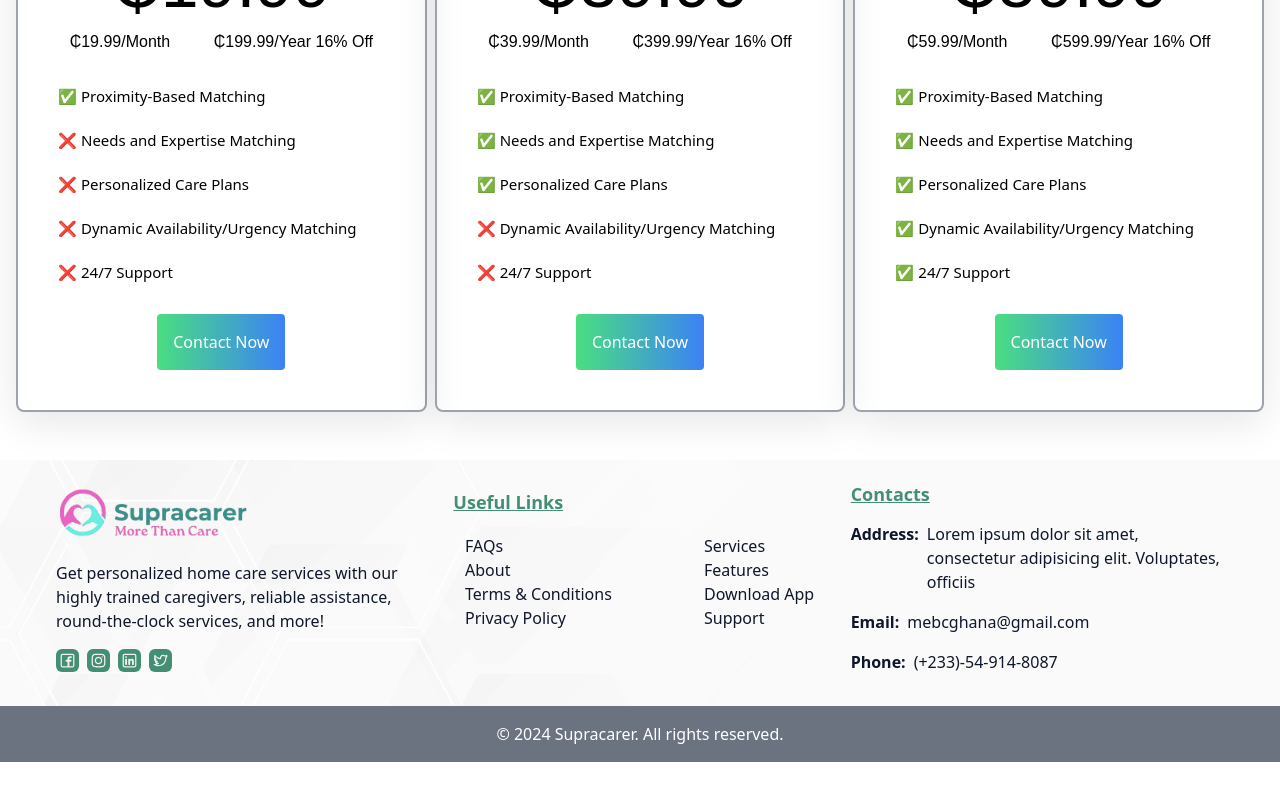
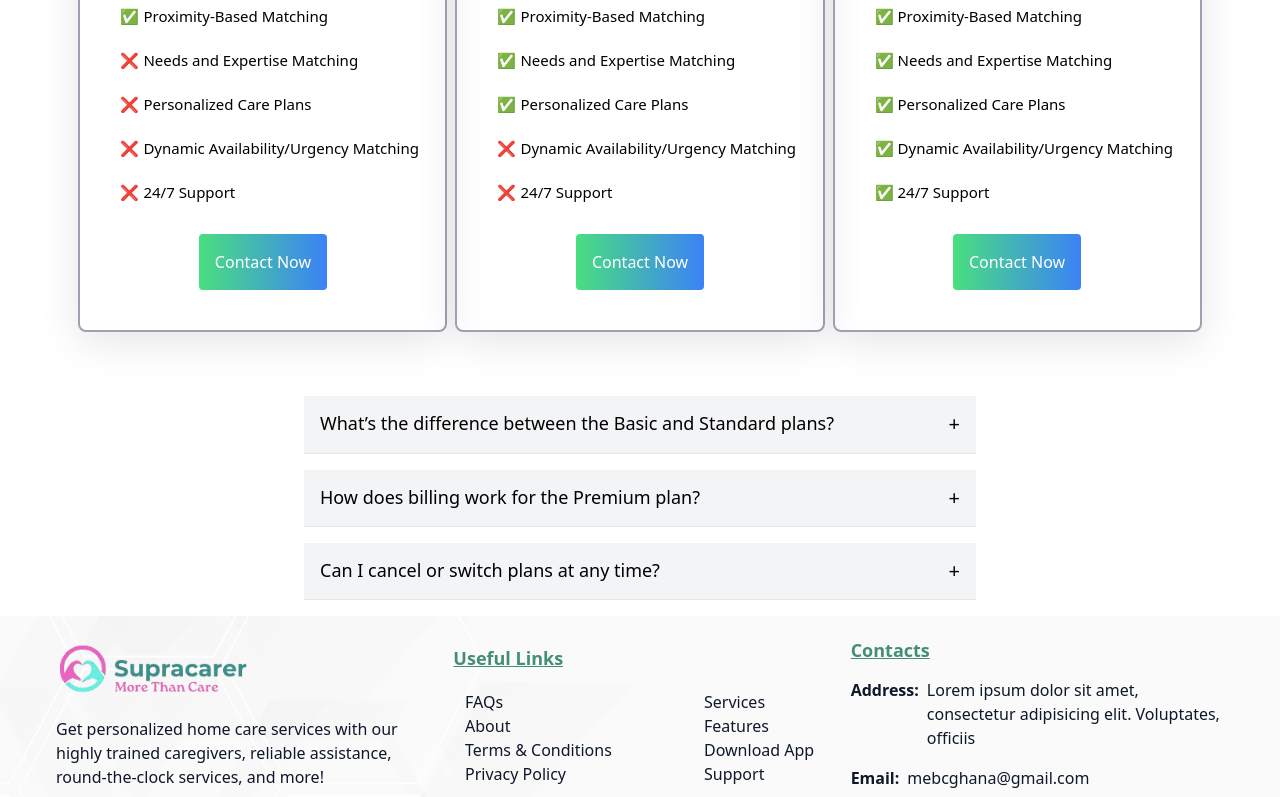
Before and after one commit to code-lova/supracarer, a Next.js app: page /pricing in a window 1280 px wide. Shown: the part 919-1716 px from the top of the page. Before the commit the page ends 1681 px from the top, so only its background shows below. Built offline with nearby package versions, Linux system fonts and the light colour scheme; a web font is replaced by a local one.

Commit message:
victor worked on feedbacks

```diff
--- a/components/pages/HowItWorks.jsx
+++ b/components/pages/HowItWorks.jsx
@@ -30,13 +30,13 @@ const HowItWorks = () => {
         </div>
       </div>
 
-      <div className="my-6 md:my-20 mx-4 mb-12">
-        <h1 className=" text-xl md:text-3xl font-bold text-center blue_gradient font-montserrat tracking-widest py-16 pr-4 md:px-32">
+      <div className="mx-4 mb-12">
+        <h1 className=" text-xl md:text-3xl font-bold text-center blue_gradient font-montserrat tracking-widest pr-4 md:px-48">
           A Step-by-step guide on how to register on Supracarer and start
           enjoying the benefits
         </h1>
 
-        <div className="grid grid-cols-1 md:grid md:grid-cols-2 lg:grid lg:grid-cols-2 space-x-4 mt-2 lg:mt-6">
+        <div className="grid grid-cols-1 md:grid md:grid-cols-2 lg:grid lg:grid-cols-2 space-x-4 mt-2 lg:mt-6 md:mx-20">
           <div className="p-2">
             <Image
               className="object-fill w-full h-auto rounded-xl"
--- a/components/pages/Pricing.jsx
+++ b/components/pages/Pricing.jsx
@@ -4,26 +4,37 @@ import Navbar from "./Navbar";
 import Footer from "./Footer";
 import Image from "next/image";
 import { pricingPlan } from "@constants/index";
+import { faqs } from "@constants/index";
 
 const Pricing = () => {
+  const [activeIndex, setActiveIndex] = useState(null);
+
+  const toggleAccordion = (index) => {
+    setActiveIndex(index === activeIndex ? null : index);
+  };
+
   const [currentIndex, setCurrentIndex] = useState(0);
 
   const handlePrevious = () => {
-        setCurrentIndex((prevIndex) => (prevIndex > 0 ? prevIndex - 1 : pricingPlan.length - 1));
+    setCurrentIndex((prevIndex) =>
+      prevIndex > 0 ? prevIndex - 1 : pricingPlan.length - 1
+    );
   };
 
   const handleNext = () => {
-        setCurrentIndex((prevIndex) => (prevIndex < pricingPlan.length - 1 ? prevIndex + 1 : 0));
+    setCurrentIndex((prevIndex) =>
+      prevIndex < pricingPlan.length - 1 ? prevIndex + 1 : 0
+    );
   };
 
   const handleIndicatorClick = (index) => {
     setCurrentIndex(index);
   };
 
-
   return (
     <div>
       <Navbar />
+
       <div className="w-full py-20 md:py-28">
         <div className="relative w-screen h-[318px]">
           <Image
@@ -45,7 +56,7 @@ const Pricing = () => {
         </div>
       </div>
 
-      <div className="my-20 ml-4 mr-4 mb-12 relative">
+      <div className="mx-4 mb-12 relative">
         <h1 className="text-3xl font-bold text-center blue_gradient font-montserrat tracking-widest">
           Our Pricing Plan
         </h1>
@@ -57,7 +68,7 @@ const Pricing = () => {
         </div>
 
         {/* Pricing plan section for larger screen */}
-        <div className="hidden my-10 w-[350px] lg:w-full mx-auto md:grid md:grid-cols-1 lg:grid lg:grid-cols-3 gap-2">
+        <div className="hidden my-10 w-[200px] lg:w-[90%] mx-auto md:grid md:grid-cols-1 lg:grid lg:grid-cols-3 gap-2">
           {pricingPlan.map((plan) => (
             <div
               key={plan.id}
@@ -174,6 +185,25 @@ const Pricing = () => {
         </div>
       </div>
 
+      <div className="w-full max-w-2xl mx-auto mt-16">
+        {faqs.map((faq, index) => (
+          <div key={index} className="mb-4 border-b border-gray-200">
+            <button
+              onClick={() => toggleAccordion(index)}
+              className="w-full text-left p-4 bg-gray-100 hover:bg-gray-200 focus:outline-none focus:ring focus:ring-gray-300 flex justify-between items-center"
+            >
+              <span className="text-lg font-medium">{faq.question}</span>
+              <span className="text-xl">
+                {activeIndex === index ? "-" : "+"}
+              </span>
+            </button>
+            {activeIndex === index && (
+              <div className="p-4 text-gray-700 bg-white">{faq.answer}</div>
+            )}
+          </div>
+        ))}
+      </div>
+
       <Footer />
     </div>
   );
--- a/constants/index.js
+++ b/constants/index.js
@@ -441,3 +441,19 @@ export const companySocials = [
     }
 
 ]
+
+
+export const faqs = [
+  {
+    question: "What’s the difference between the Basic and Standard plans?",
+    answer: "The Basic plan gives you access to basic homecare services, while the Standard plan offers advanced features such as detailed health tracking, priority booking, and 24/7 support."
+  },
+  {
+    question: "How does billing work for the Premium plan?",
+    answer: "You can choose between monthly or annual subscriptions. Annual subscribers save 20% compared to the monthly rate. Billing occurs on the first of each month or annually."
+  },
+  {
+    question: "Can I cancel or switch plans at any time?",
+    answer: "Yes, you can cancel or switch between plans at any time. There are no cancellation fees, and you'll retain access to Pro features until the end of your billing period."
+  },
+];
```
Also changed, not shown: components/pages/About.jsx (+80 -10 lines). Lines whose indentation alone changed are shown as unchanged.
